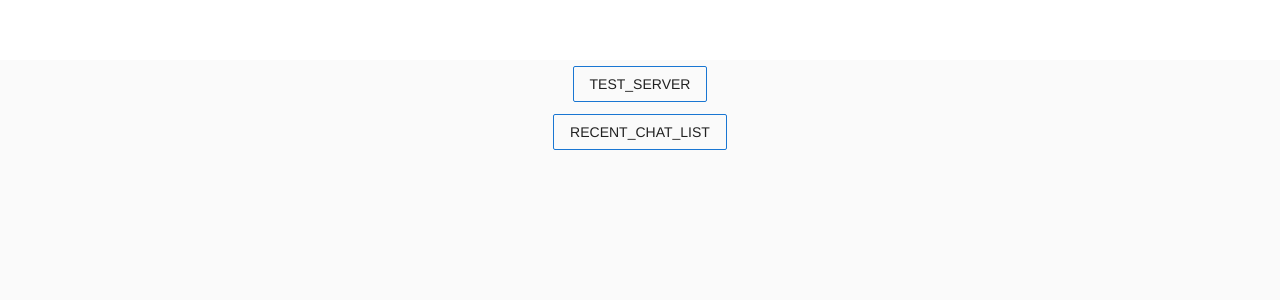
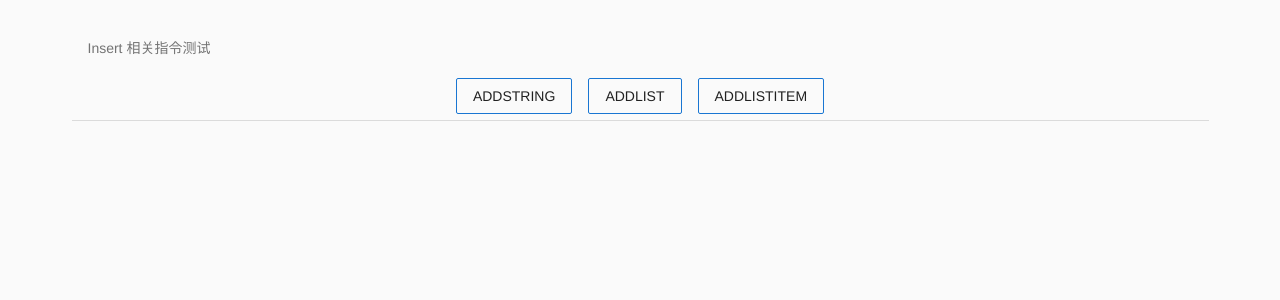
Before and after one commit to weixublog/vue-storage, a Vue app: page / in a window 1280 px wide. Shown: the top 300 px of the page. Built offline with nearby package versions, Linux system fonts and the light colour scheme.

Commit message:
update methods

```diff
--- a/src/App.vue
+++ b/src/App.vue
@@ -1,16 +1,18 @@
 <template>
-  <v-app>
-    <test-storage/>
+  <v-app class="ma-0">
+    <v-container>
+      <add-storage/>
+    </v-container>
   </v-app>
 </template>
 
 <script>
-import TestStorage from './src/example/TestStorage.vue';
+import AddStorage from './src/example/AddStorage.vue';
 
 export default {
   name       : 'app',
   components : {
-    TestStorage,
+    AddStorage,
   },
 };
 </script>
--- a/src/src/example/TestStorage.vue
+++ b/src/src/example/AddStorage.vue
@@ -1,21 +1,28 @@
 <template>
   <div id="test-storage">
     <v-layout column>
+      <v-subheader>Insert 相关指令测试</v-subheader>
       <v-flex>
         <v-btn outline
                class="primary"
-               @click="saveTestServer" >TEST_SERVER</v-btn>
-      </v-flex>
-      <v-flex>
+               @click="saveTestServer" >addString</v-btn>
         <v-btn outline
                class="primary"
-               @click="saveRecentChatList" >RECENT_CHAT_LIST</v-btn>
+               @click="saveRecentChatList" >addList</v-btn>
+        <v-btn outline
+               class="primary"
+               @click="saveRecentChatListItem" >addListItem</v-btn>
+      </v-flex>
+
+      <v-divider></v-divider>
+      <v-flex>
       </v-flex>
     </v-layout>
   </div>
 </template>
 
 <script>
+/* eslint-disable import/no-extraneous-dependencies */
 import uuid from 'uuid';
 
 export default {
@@ -37,6 +44,12 @@ export default {
           date   : Date.now(),
         },
       ],
+      recentChatItem : {
+        id     : uuid.v1(),
+        name   : 'Bob',
+        number : '13226788734',
+        date   : Date.now(),
+      },
     };
   },
   methods : {
@@ -44,7 +57,10 @@ export default {
       this.$storage.insert('TEST_SERVER', this.testServer);
     },
     saveRecentChatList() {
-      this.$storage.insert('RECENT_CHAT_LIST', this.testServer);
+      this.$storage.insert('RECENT_CHAT_LIST', this.recentChatList);
+    },
+    saveRecentChatListItem() {
+      this.$storage.insertItem('RECENT_CHAT_LIST', this.recentChatItem);
     },
   },
 };
--- a/src/vue-storage/index.js
+++ b/src/vue-storage/index.js
@@ -30,7 +30,7 @@ export default class VueStorage {
     let store;
 
     this.storage.forEach((s) => {
-      if (s.store === name) store = s.key;
+      if (s.store === name) store = s;
     });
 
     return store;
@@ -41,12 +41,15 @@ export default class VueStorage {
     return this.getStorage(store).key || 'id';
   }
 
-  isTypeMatched() {
+  isTypeMatched(store, value) {
+    const storage = this.getStorage(store);
 
+    return !storage || value.constructor === storage.type;
   }
 
   // 插入存储 (同样可以进行 update 操作)
   insert(store, value) {
+    if (!this.isTypeMatched(store, value)) throw new Error('numatched type');
     window.localStorage.setItem(this.attachVersion(store), toString(value));
   }
 
@@ -57,6 +60,7 @@ export default class VueStorage {
 
   // 更新存储
   update(store, value) {
+    if (!this.isTypeMatched(store, value)) throw new Error('numatched type');
     this.insert(store, value);
   }
 
@@ -66,14 +70,14 @@ export default class VueStorage {
   }
 
   /**
-   * 插入一个元素
+   * 插入一个元素(使用该方法，则对应的 store 必须要在初始化文件中定义)
    * @param store
    * @param value
    * @param key
    */
   insertItem(store, value, key = this.primaryKey(store)) {
     if (!value[key]) throw new Error(`the attr of ${key} is required`);
-    const item = this.query(key);
+    const item = this.query(store);
 
     if (!Array.isArray(item)) {
       throw new Error('pleause use func of insert to inset none Array value');
@@ -88,10 +92,16 @@ export default class VueStorage {
       item.push(value);
     }
 
-    return this.insert(key, item);
+    return this.insert(store, item);
   }
 
-  deleteItem(key, id) {
+  /**
+   * 删除数组中的一个ITEM
+   * @param store
+   * @param id 被删除的 item 的建值
+   */
+  deleteItem(store, key) {
+    const item = this.query(store);
   }
 }
 
```
Also changed, not shown: .eslintrc.js.
